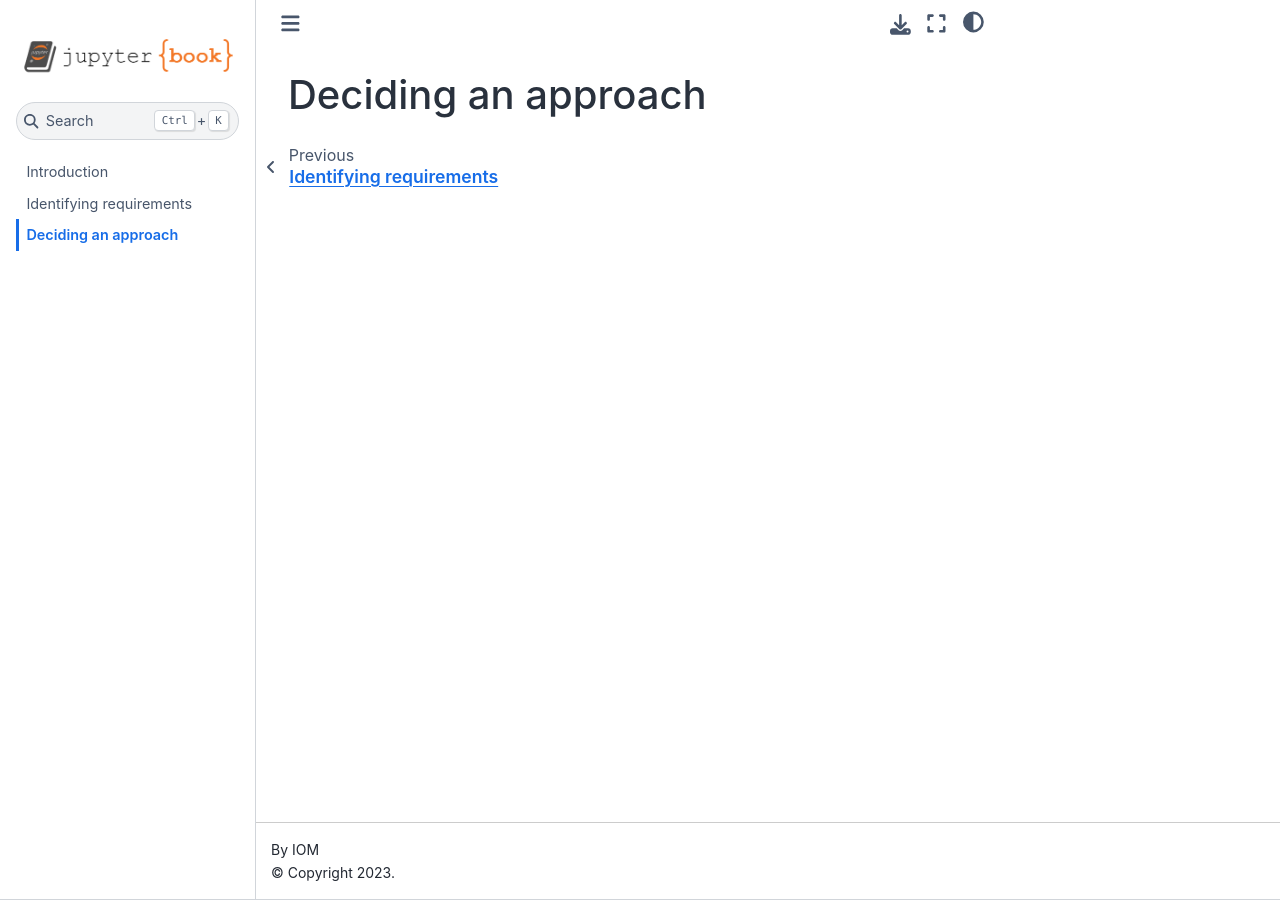
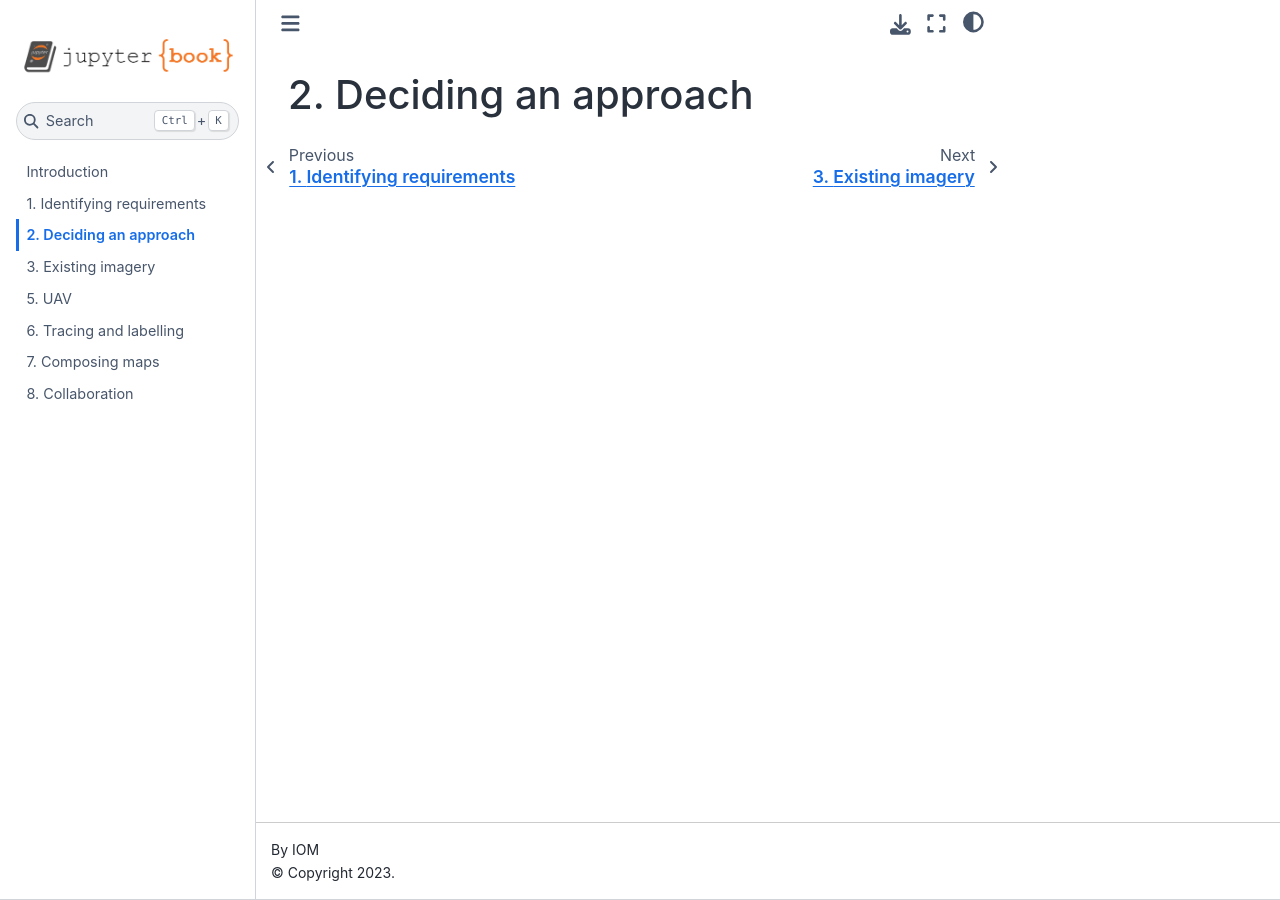
Before and after one commit to brianmcdonald/SiteMapping.Guide, a Jupyter Book: the page built from deciding-an-approach.md, in a window 1280 px wide. Built offline with Jupyter Book 1.0.4 settings and Sphinx 7.4.7 and the Sphinx Book theme 1.1.4, drawn with Linux system fonts in a browser that asks for light colours.

```diff
--- a/_toc.yml
+++ b/_toc.yml
@@ -2,6 +2,13 @@
 
 root: introduction
 format: jb-book
+options:
+  numbered: true
 chapters:
 - file: identify-requirements
 - file: deciding-an-approach
+- file: existing-imagery
+- file: UAV
+- file: tracing
+- file: composing-maps
+- file: collaboration
--- /dev/null
+++ b/existing-imagery.md
@@ -0,0 +1,4 @@
+# Existing imagery
+test
+
+# test header
--- /dev/null
+++ b/tracing.md
@@ -0,0 +1 @@
+# Tracing and labelling
```
Also changed, not shown: UAV.md (added, +2 -0 lines), collaboration.md (added, +2 -0 lines), composing-maps.md (added, +2 -0 lines).
